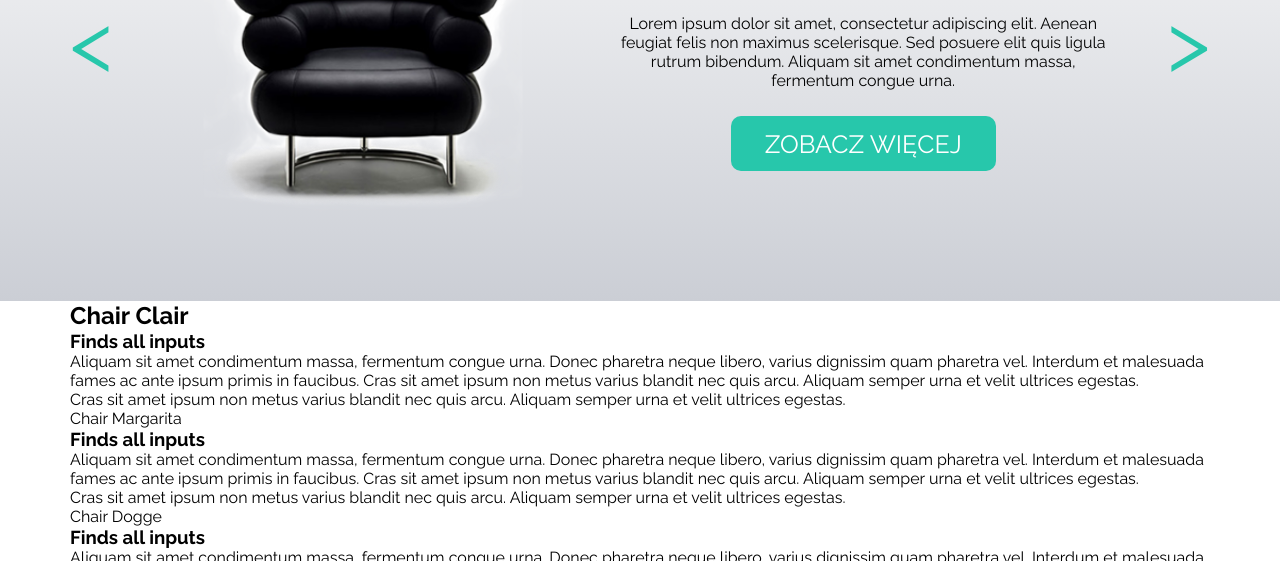
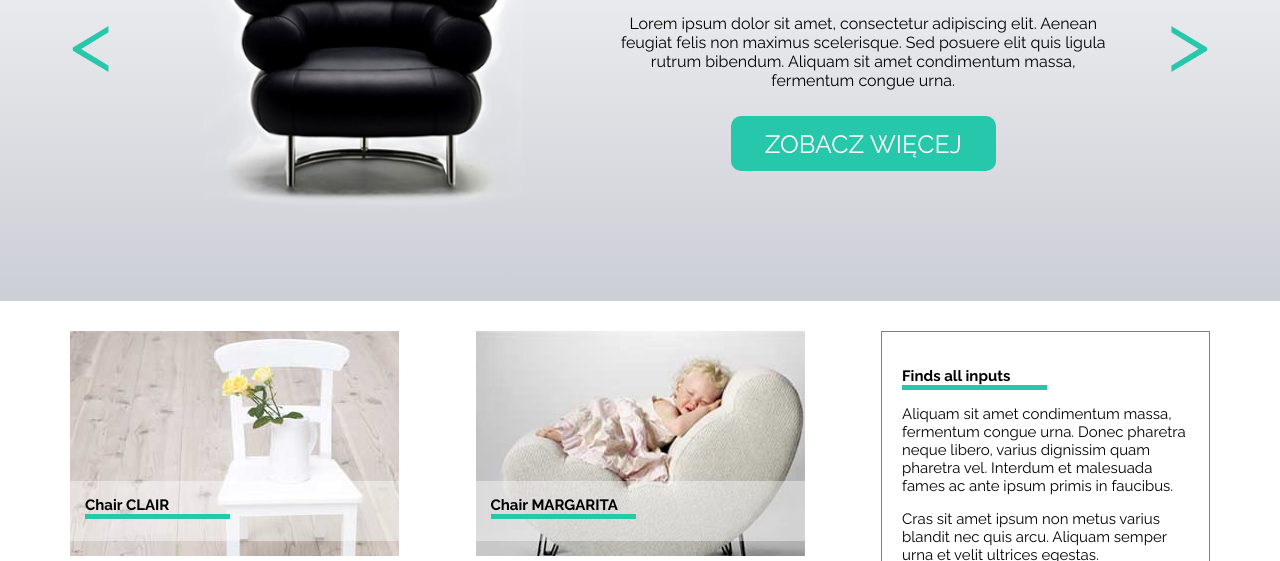
Before and after one commit to mat-prylinski/warsztat-z-fotelami, a plain HTML site: page index.html in a window 1280 px wide. Shown: the part 239-800 px from the top of the page. Drawn offline with Linux system fonts and the light colour scheme.

Commit message:
product section

```diff
--- a/css/style.css
+++ b/css/style.css
@@ -201,3 +201,84 @@ button:visited {
 .slide-rigth:active {
     color: #328f7f;
 }
+.products {
+    height: 350px;
+    background-color: white;
+}
+.product-presentation {
+    margin-top: 30px;
+    width: 329px;
+    height: 225px;
+    float: left;
+    position: relative;
+}
+.product-presentation-second {
+    margin-top: 30px;
+    margin-left: 76.5px;
+    margin-right: 76.5px;
+    width: 329px;
+    height: 225px;
+    float: left;
+    position: relative;
+}
+.product-image-first {
+    background-image: url("../images/box1_img.jpg");
+    width: 329px;
+    height: 225px;
+    position: relative;
+}
+.product-head {
+    width: 329px;
+    height: 60px;
+    padding-left: 15px;
+    background-color: rgba(255, 255, 255, 0.4);
+    position: absolute;
+    top: 150px;
+}
+.product-head h1{
+    padding-top: 15px;
+    width: 145px;
+    font-size: 15px;
+    border-bottom: 5px solid #27c7ab;
+}
+.product-head span {
+    text-transform: uppercase;
+}
+.product-description {
+    display: none;
+    border: 1px solid grey;
+    position: absolute;
+
+}
+.product-description article {
+    padding-left: 20px;
+    padding-top: 35px;
+    padding-right: 20px;
+    padding-bottom: 20px;
+    font-size: 15px;
+}
+.product-description article h1{
+    width: 145px;
+    font-size: 15px;
+    border-bottom: 5px solid #27c7ab;
+}
+.product-description article p{
+    margin-top: 15px;
+    margin-bottom: 10px;
+}
+.product-image-second {
+    background-image: url("../images/box2_img.jpg");
+    width: 329px;
+    height: 225px;
+    position: relative;
+}
+.product-image-third {
+    background-image: url("../images/box2_img.jpg");
+    width: 329px;
+    height: 225px;
+    position: relative;
+    display: none;
+}
+.shown {
+    display: inline-block;
+}
--- a/index.html
+++ b/index.html
@@ -61,16 +61,38 @@
     <section class="section products">
         <div class="wrapper clearfix">
             <div class="product-presentation">
-                <div class="product-image">
-                    <h1>
-                        Chair <span>Clair</span>
-                    </h1>
+                <div class="product-image-first">
+                    <div class="product-head">
+                        <h1>
+                            Chair <span>Clair</span>
+                        </h1>
+                    </div>
                 </div>
                 <div class="product-description">
                     <article>
                         <h1>Finds all inputs</h1>
                         <p>
-                            Aliquam sit amet condimentum massa, fermentum congue urna. Donec pharetra neque libero, varius dignissim quam pharetra vel. Interdum et malesuada fames ac ante ipsum primis in faucibus. Cras sit amet ipsum non metus varius blandit nec quis arcu. Aliquam semper urna et velit ultrices egestas.
+                            Aliquam sit amet condimentum massa, fermentum congue urna. Donec pharetra neque libero, varius dignissim quam pharetra vel. Interdum et malesuada fames ac ante ipsum primis in faucibus.
+                        </p>
+                        <p>
+                            Cras sit amet ipsum non metus varius blandit nec quis arcu. Aliquam semper urna et velit ultrices egestas.
+                        </p>
+                    </article>
+                </div>
+            </div>
+            <div class="product-presentation-second">
+                <div class="product-image-second">
+                    <div class="product-head">
+                        <h1>
+                            Chair <span>Margarita</span>
+                        </h1>
+                    </div>
+                </div>
+                <div class="product-description">
+                    <article>
+                        <h1>Finds all inputs</h1>
+                        <p>
+                            Aliquam sit amet condimentum massa, fermentum congue urna. Donec pharetra neque libero, varius dignissim quam pharetra vel. Interdum et malesuada fames ac ante ipsum primis in faucibus.
                         </p>
                         <p>
                             Cras sit amet ipsum non metus varius blandit nec quis arcu. Aliquam semper urna et velit ultrices egestas.
@@ -79,34 +101,18 @@
                 </div>
             </div>
             <div class="product-presentation">
-                <div class="product-image">
-                    <p>
-                        Chair <span>Margarita</span>
-                    </p>
+                <div class="product-image-third">
+                    <div class="product-head">
+                        <h1>
+                            Chair <span>Dogge</span><!-- tutaj dodaję zdjęcie krzesła z psem -->
+                        </h1>
+                    </div>
                 </div>
-                <div class="product-description">
+                <div class="product-description shown">
                     <article>
                         <h1>Finds all inputs</h1>
                         <p>
-                            Aliquam sit amet condimentum massa, fermentum congue urna. Donec pharetra neque libero, varius dignissim quam pharetra vel. Interdum et malesuada fames ac ante ipsum primis in faucibus. Cras sit amet ipsum non metus varius blandit nec quis arcu. Aliquam semper urna et velit ultrices egestas.
-                        </p>
-                        <p>
-                            Cras sit amet ipsum non metus varius blandit nec quis arcu. Aliquam semper urna et velit ultrices egestas.
-                        </p>
-                    </article>
-                </div>
-            </div>
-            <div class="product-presentation">
-                <div class="product-image">
-                    <p>
-                        Chair <span>Dogge</span><!-- tutaj dodaję zdjęcie krzesła z psem -->
-                    </p>
-                </div>
-                <div class="product-description">
-                    <article>
-                        <h1>Finds all inputs</h1>
-                        <p>
-                            Aliquam sit amet condimentum massa, fermentum congue urna. Donec pharetra neque libero, varius dignissim quam pharetra vel. Interdum et malesuada fames ac ante ipsum primis in faucibus. Cras sit amet ipsum non metus varius blandit nec quis arcu. Aliquam semper urna et velit ultrices egestas.
+                            Aliquam sit amet condimentum massa, fermentum congue urna. Donec pharetra neque libero, varius dignissim quam pharetra vel. Interdum et malesuada fames ac ante ipsum primis in faucibus.
                         </p>
                         <p>
                             Cras sit amet ipsum non metus varius blandit nec quis arcu. Aliquam semper urna et velit ultrices egestas.
```
